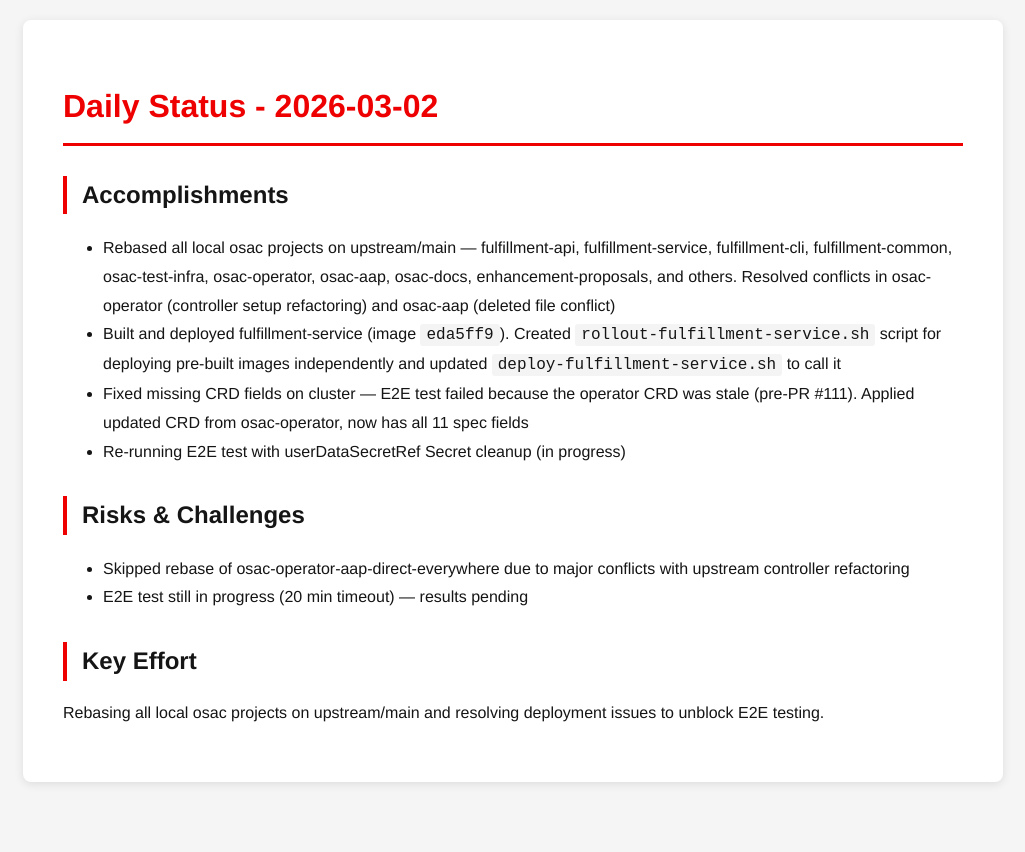
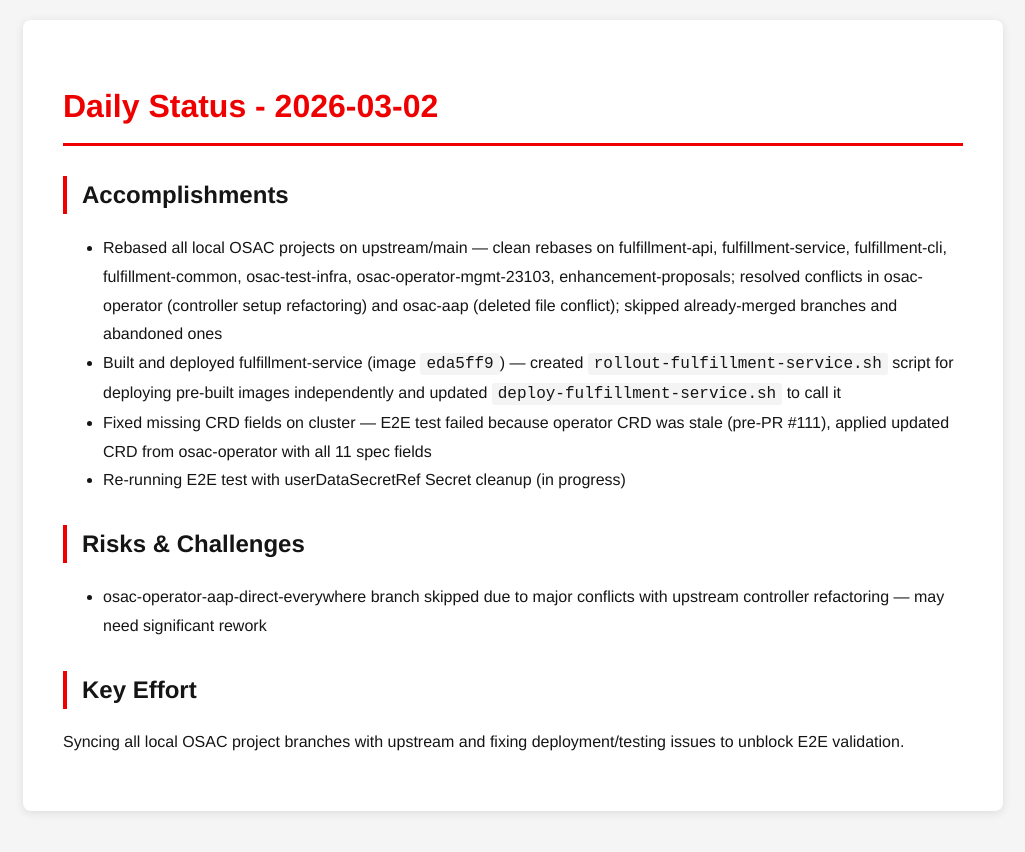
Before and after one commit to tzvatot/daily-status, a Jekyll site: the page built from 2026-03-02.md, in a window 1280 px wide. Shown: the top 852 px of the page, without its empty margins (127-1152 px from the left). Built offline with Jekyll 4.4.1, drawn with Linux system fonts in a browser that asks for light colours.

Commit message:
Daily status update - 2026-03-02

```diff
--- a/2026-03-02.md
+++ b/2026-03-02.md
@@ -7,14 +7,13 @@ date: 2026-03-02
 # Daily Status - 2026-03-02
 
 ## Accomplishments
-- Rebased all local osac projects on upstream/main — fulfillment-api, fulfillment-service, fulfillment-cli, fulfillment-common, osac-test-infra, osac-operator, osac-aap, osac-docs, enhancement-proposals, and others. Resolved conflicts in osac-operator (controller setup refactoring) and osac-aap (deleted file conflict)
-- Built and deployed fulfillment-service (image `eda5ff9`). Created `rollout-fulfillment-service.sh` script for deploying pre-built images independently and updated `deploy-fulfillment-service.sh` to call it
-- Fixed missing CRD fields on cluster — E2E test failed because the operator CRD was stale (pre-PR #111). Applied updated CRD from osac-operator, now has all 11 spec fields
+- Rebased all local OSAC projects on upstream/main — clean rebases on fulfillment-api, fulfillment-service, fulfillment-cli, fulfillment-common, osac-test-infra, osac-operator-mgmt-23103, enhancement-proposals; resolved conflicts in osac-operator (controller setup refactoring) and osac-aap (deleted file conflict); skipped already-merged branches and abandoned ones
+- Built and deployed fulfillment-service (image `eda5ff9`) — created `rollout-fulfillment-service.sh` script for deploying pre-built images independently and updated `deploy-fulfillment-service.sh` to call it
+- Fixed missing CRD fields on cluster — E2E test failed because operator CRD was stale (pre-PR #111), applied updated CRD from osac-operator with all 11 spec fields
 - Re-running E2E test with userDataSecretRef Secret cleanup (in progress)
 
 ## Risks & Challenges
-- Skipped rebase of osac-operator-aap-direct-everywhere due to major conflicts with upstream controller refactoring
-- E2E test still in progress (20 min timeout) — results pending
+- osac-operator-aap-direct-everywhere branch skipped due to major conflicts with upstream controller refactoring — may need significant rework
 
 ## Key Effort
-Rebasing all local osac projects on upstream/main and resolving deployment issues to unblock E2E testing.
+Syncing all local OSAC project branches with upstream and fixing deployment/testing issues to unblock E2E validation.
```
